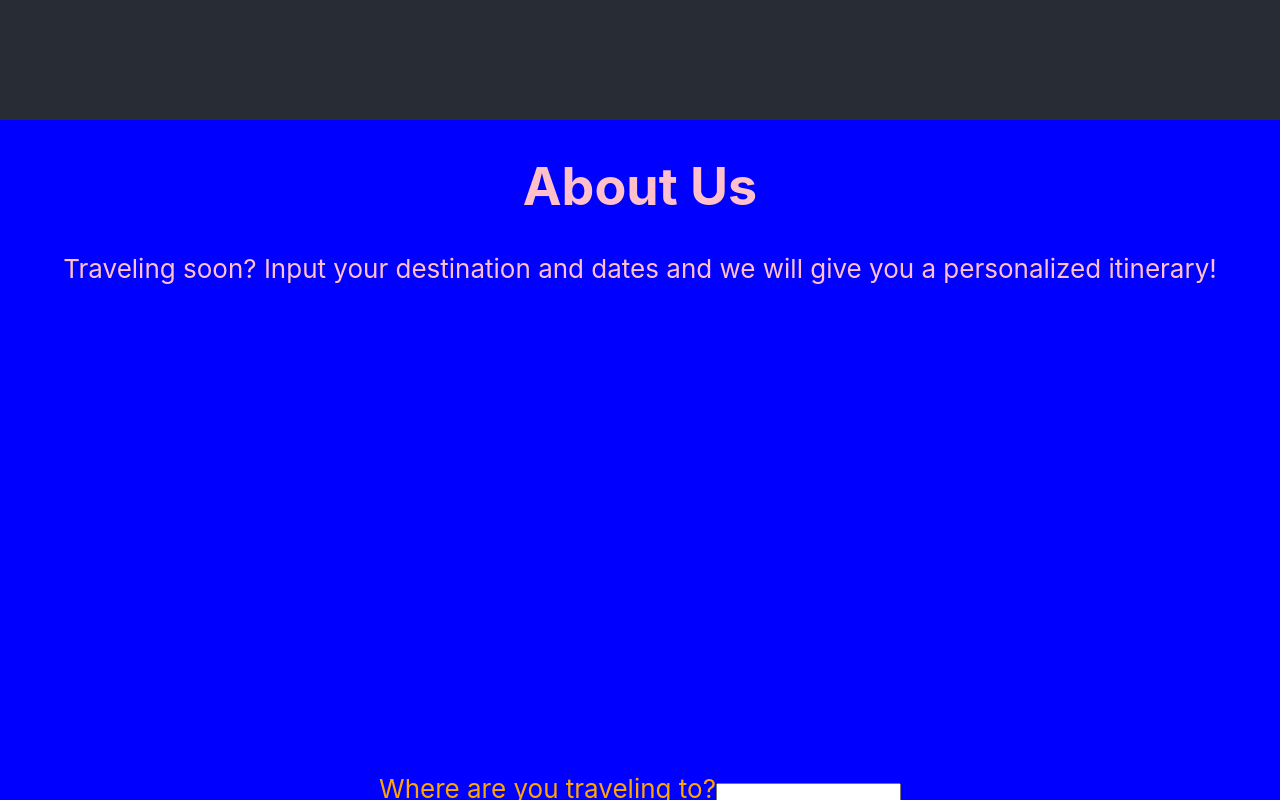
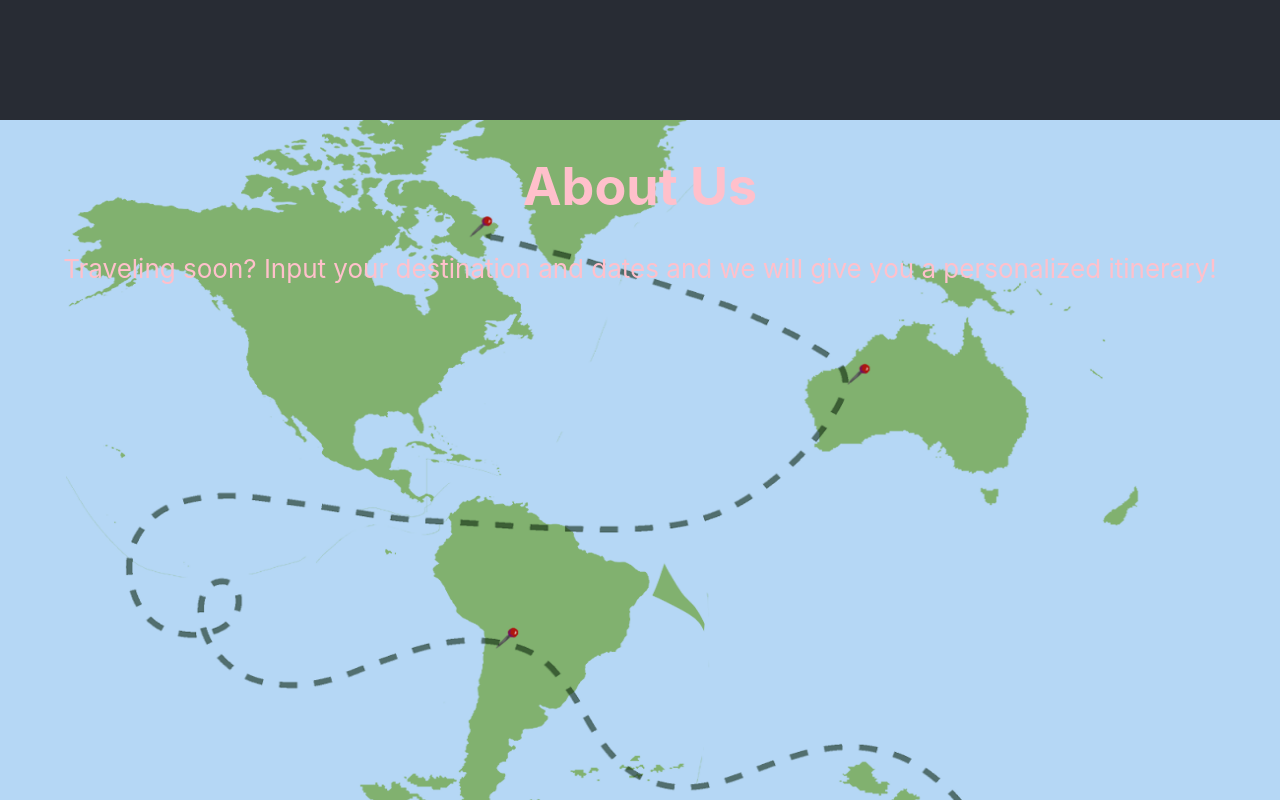
Before and after one commit to oliviaseto/travelbuddy, a React (Create React App) app: page / in a window 1280 px wide. Shown: the part 680-1480 px from the top of the page. Built offline with nearby package versions, Linux system fonts and the light colour scheme.

Commit message:
made about image

```diff
--- a/src/AboutUs.css
+++ b/src/AboutUs.css
@@ -1,6 +1,12 @@
 .AboutUs {
-    background-color: blue;
-    min-height: 100vh;
+    background-image: url("ContinentMap.png");
+    /* background-size: 1300px 2000px; */
+    background-size: 100% 100%;
+    background-position: center; /* Center the background image */
+    background-repeat: no-repeat;
+    overflow-y: auto;
+    min-height: 200vh;
+
     display: flex;
     flex-direction: column;
     align-items: center;
@@ -8,6 +14,7 @@
     font-size: calc(10px + 2vmin);
     color: white;
   }
+
 .About-content {
     color:pink;
     margin-bottom: auto;
```
Also changed, not shown: src/ContinentMap.png (added).
